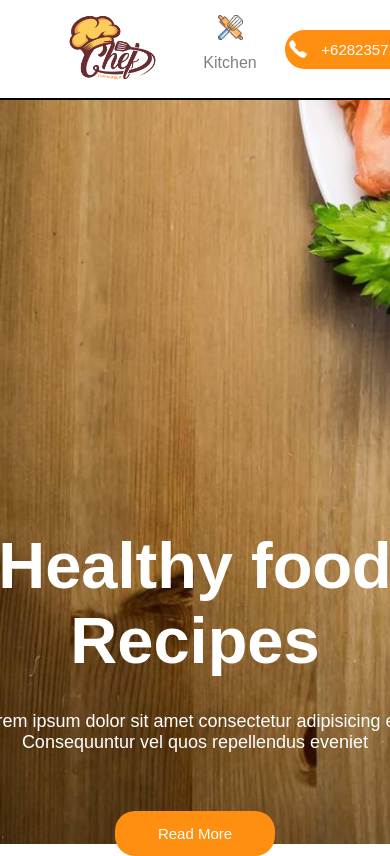
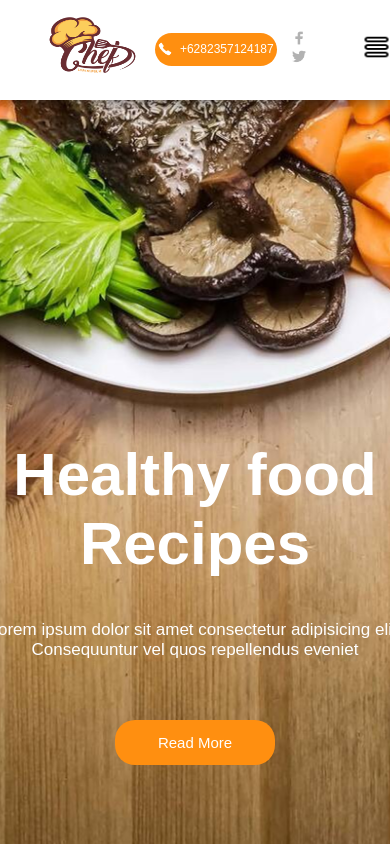
Before and after one commit to manikwastika/Healthy-Food, a plain HTML site: page index.html in a window 390 px wide. Shown: the top 856 px of the page. Drawn offline with Linux system fonts and the light colour scheme.

Commit message:
#2 Responsif Resolition device

```diff
--- a/css/style.css
+++ b/css/style.css
@@ -19,8 +19,8 @@ nav {
   left: 0;
   right: 0;
   top: 0;
-  /* background-color: white; */
-  border-bottom: 2px solid black;
+  background-color: white;
+  box-shadow: 0 5px 10px rgba(14, 14, 14, 0.4);
   overflow: hidden;
 }
 
@@ -39,12 +39,18 @@ nav {
 }
 
 .nav-list ul li a img {
-  width: 25px;
-  height: 25px;
+  width: 23px;
+  height: 23px;
   display: block;
   margin: auto;
   margin-top: 15px;
   filter: grayscale(100%);
+  opacity: 0.6;
+  transition: 0.4s;
+}
+
+.nav-list ul li a img:hover {
+  filter: grayscale(0);
   opacity: 0.6;
 }
 
@@ -55,6 +61,7 @@ nav {
   line-height: 46px;
   text-align: center;
   color: grey;
+  font-size: 1rem;
   /* background-color: blue; */
 }
 
@@ -62,6 +69,8 @@ nav {
   filter: grayscale(0);
   opacity: 0.8;
 }
+
+/* nav Contact */
 
 .nav-contact {
   display: flex;
@@ -73,8 +82,8 @@ nav {
 
 .nav-contact .telepon {
   display: flex;
-  width: 185px;
-  height: 39px;
+  width: 165px;
+  height: 37px;
   background-color: rgb(255, 143, 16);
   align-items: center;
   justify-content: center;
@@ -83,14 +92,20 @@ nav {
   color: white;
 }
 
+.nav-contact .burger-icon img {
+  width: 35px;
+  height: 30px;
+  display: none;
+}
+
 .nav-contact .telepon img {
-  width: 20px;
-  height: 20px;
+  width: 18px;
+  height: 18px;
   margin-right: 13px;
 }
 
 .nav-contact .telepon p {
-  font-size: 15px;
+  font-size: 14px;
 }
 
 .nav-contact .sosmed img {
@@ -148,3 +163,208 @@ nav {
   color: white;
   font-weight: 500;
 }
+
+/* Laptop besar */
+@media (max-width: 1440px) {
+  /* navbar */
+
+  .nav-list ul li {
+    width: 100px;
+  }
+
+  .nav-list ul li a img {
+    width: 21px;
+    height: 21px;
+    margin-top: 20px;
+  }
+
+  .nav-list ul li a span {
+    font-size: 0.9.5rem;
+    width: 100px;
+  }
+
+  /* nav Contact */
+
+  .nav-contact .telepon {
+    width: 155px;
+    height: 35px;
+  }
+
+  .nav-contact .telepon img {
+    width: 15px;
+    height: 15px;
+    margin-right: 10px;
+  }
+
+  .nav-contact .telepon p {
+    font-size: 13px;
+  }
+
+  .nav-contact .sosmed img {
+    width: 15px;
+    height: 15px;
+  }
+
+  /* Hero Konten */
+  .hero {
+    background-position: center 100px;
+  }
+
+  .hero .konten {
+    margin-top: 430px;
+  }
+}
+
+/* LAPTOP */
+@media (max-width: 1024px) {
+  /* navbar */
+
+  .nav-list ul li {
+    width: 73px;
+  }
+
+  .nav-list ul li a img {
+    width: 21px;
+    height: 21px;
+    margin-top: 20px;
+  }
+
+  .nav-list ul li a span {
+    font-size: 0.8.5rem;
+    width: 73px;
+  }
+
+  /* nav Contact */
+  .nav-contact {
+    width: 290px;
+  }
+
+  .nav-contact .telepon {
+    width: 145px;
+    height: 33px;
+  }
+
+  .nav-contact .telepon img {
+    width: 14px;
+    height: 14px;
+    margin-right: 8px;
+  }
+
+  .nav-contact .telepon p {
+    font-size: 12px;
+  }
+
+  .nav-contact .sosmed img {
+    width: 14px;
+    height: 14px;
+  }
+
+  /* Hero Konten */
+  .hero {
+    background-position: center 100px;
+  }
+
+  .hero .konten {
+    margin-top: 360px;
+  }
+}
+
+@media (max-width: 768px) {
+  /* navbar */
+
+  .logo img {
+    height: 110px;
+    margin-top: -10px;
+    margin-left: 30px;
+  }
+
+  nav {
+    overflow: visible;
+  }
+
+  .nav-list {
+    position: absolute;
+    width: 300px;
+    height: 100vh;
+    right: -100%;
+    top: 100px;
+    background-color: white;
+    align-items: center;
+    justify-items: center;
+    padding-top: 50px;
+    transition: 0.5s;
+  }
+
+  .nav-list.active {
+    right: 0px;
+  }
+
+  .nav-list ul li {
+    width: 73px;
+    display: block;
+  }
+
+  .nav-list ul li a img {
+    width: 21px;
+    height: 21px;
+    margin-top: 20px;
+  }
+
+  .nav-list ul li a span {
+    font-size: 0.8.5rem;
+    width: 73px;
+  }
+
+  /* nav Contact */
+  .nav-contact {
+    width: 320px;
+  }
+
+  .nav-contact .telepon {
+    width: 145px;
+    height: 33px;
+  }
+
+  .nav-contact .burger-icon img {
+    width: 35px;
+    height: 30px;
+    display: inline-block;
+  }
+
+  .nav-contact .telepon img {
+    width: 14px;
+    height: 14px;
+    margin-right: 8px;
+  }
+
+  .nav-contact .telepon p {
+    font-size: 12px;
+  }
+
+  .nav-contact .burger-icon img {
+    margin-left: 15px;
+  }
+
+  .nav-contact .sosmed img {
+    width: 14px;
+    height: 14px;
+  }
+
+  /* Hero Konten */
+  .hero {
+    background-position: center 100px;
+  }
+
+  .hero .konten {
+    margin-top: 360px;
+  }
+
+  .hero .konten h1 {
+    font-size: 60px;
+    margin-bottom: 42px;
+  }
+
+  .hero .konten p {
+    font-size: 17px;
+  }
+}
--- a/index.html
+++ b/index.html
@@ -18,10 +18,10 @@
       </div>
 
       <!-- nav-list -->
-      <div class="nav-list">
+      <div class="nav-list" id="navList">
         <ul>
           <li>
-            <a id="active" href="#"
+            <a href="#"
               ><img src="img/rolling-pin_1017833.png" alt="" /><span
                 >Kitchen</span
               ></a
@@ -64,10 +64,16 @@
           <img src="img/icons8-facebook-100.png" alt="" />
           <img src="img/icons8-twitter-bird-100.png" alt="" />
         </div>
+        <div class="burger-icon">
+          <a id="menu-icon" type="submit" href="#"
+            ><img src="img/icons8-menu-32.png" alt=""
+          /></a>
+        </div>
       </div>
     </nav>
     <!-- navbar end -->
 
+    <!-- Hero Konten Start -->
     <section>
       <div class="hero">
         <div class="konten">
@@ -80,5 +86,8 @@
         </div>
       </div>
     </section>
+    <!-- Hero Konten End -->
+
+    <script src="js/script.js"></script>
   </body>
 </html>
--- /dev/null
+++ b/js/script.js
@@ -0,0 +1,6 @@
+const toggleBtn = document.getElementById("menu-icon");
+const navList = document.getElementById("navList");
+
+toggleBtn.addEventListener("click", () => {
+  navList.classList.toggle("active");
+});
```
Also changed, not shown: img/icons8-menu-32.png (added), img/icons8-menu-64.png (added).
